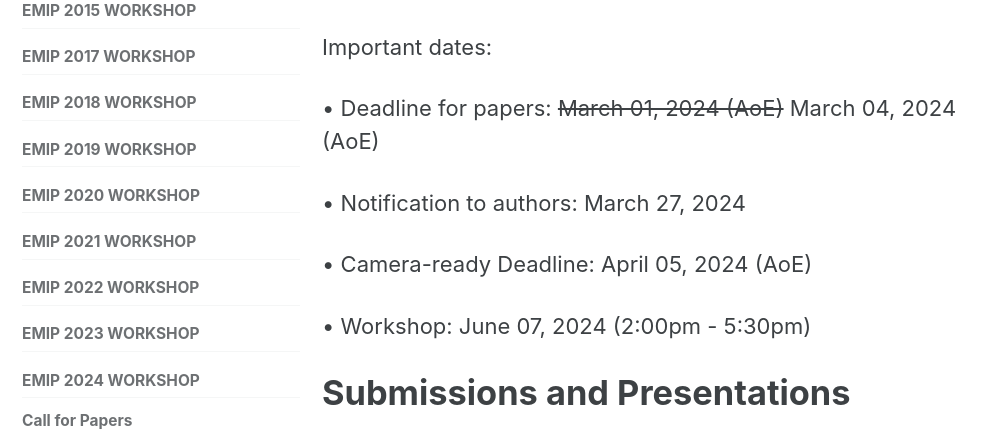
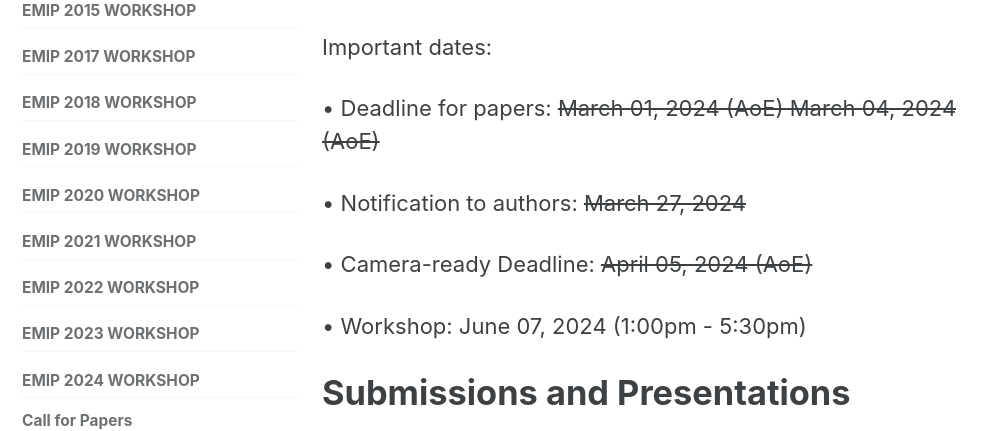
Before and after one commit to EMIPws/emipws.github.io, a Jekyll site: the page built from pages/workshop/emip-2024-call-for-papers.md, in a window 1280 px wide and 900 px high, scrolled down 2700 px. Shown: the part 165-596 px from the top of the window, without its empty margins (0-998 px from the left). Built offline with Jekyll 4.4.1, drawn with Linux system fonts in a browser that asks for light colours; cached includes are drawn as plain includes; some of the changed text lies outside the part shown.

Commit message:
Update emip-2024-call-for-papers.md

```diff
--- a/pages/workshop/emip-2024-call-for-papers.md
+++ b/pages/workshop/emip-2024-call-for-papers.md
@@ -7,7 +7,7 @@ sidebar:
   nav: "emip-2024"
 ---
 # Workshop Overview
-We are inviting contributions to the Twelfth International Workshop on Eye Movements in Programming 2024, which will be held **on June 07, 2024** (2:00pm - 5:30pm). It is co-located with the [2024 ACM Symposium of Eye Tracking Research & Applications (ETRA)](http://etra.acm.org/2024/) in Glasgow, UK.
+We are inviting contributions to the Twelfth International Workshop on Eye Movements in Programming 2024, which will be held **on June 07, 2024** (1:00pm - 5:30pm). It is co-located with the [2024 ACM Symposium of Eye Tracking Research & Applications (ETRA)](http://etra.acm.org/2024/) in Glasgow, UK.
 
 The study of eye gaze data has great potential for research in computer programming, computing education, and software engineering practice. The Twelfth International Workshop on Eye Movements in Programming (EMIP 2024) will again focus on advancing the methodological, theoretical, and applied aspects of eye movements in programming. The goal of the workshop is to further develop the methodology of using eye gaze tracking for programming, both theoretically and in applications. What can gaze behavior tell us about cognitive processes during programming? This question enables us to understand the role of human factors involved in programming.
 
@@ -49,13 +49,13 @@ The Workshop will be held in a hybrid fashion in Glasgow, UK at the ACM Symposiu
 
 Important dates:
 
-• Deadline for papers: ~~March 01, 2024 (AoE)~~ March 04, 2024 (AoE)
+• Deadline for papers: ~~March 01, 2024 (AoE) March 04, 2024 (AoE)~~
 
-• Notification to authors: March 27, 2024
+• Notification to authors: ~~March 27, 2024~~
 
-• Camera-ready Deadline: April 05, 2024 (AoE)
+• Camera-ready Deadline: ~~April 05, 2024 (AoE)~~
 
-• Workshop: June 07, 2024 (2:00pm - 5:30pm)
+• Workshop: June 07, 2024 (1:00pm - 5:30pm)
 
 
 # Submissions and Presentations
```
